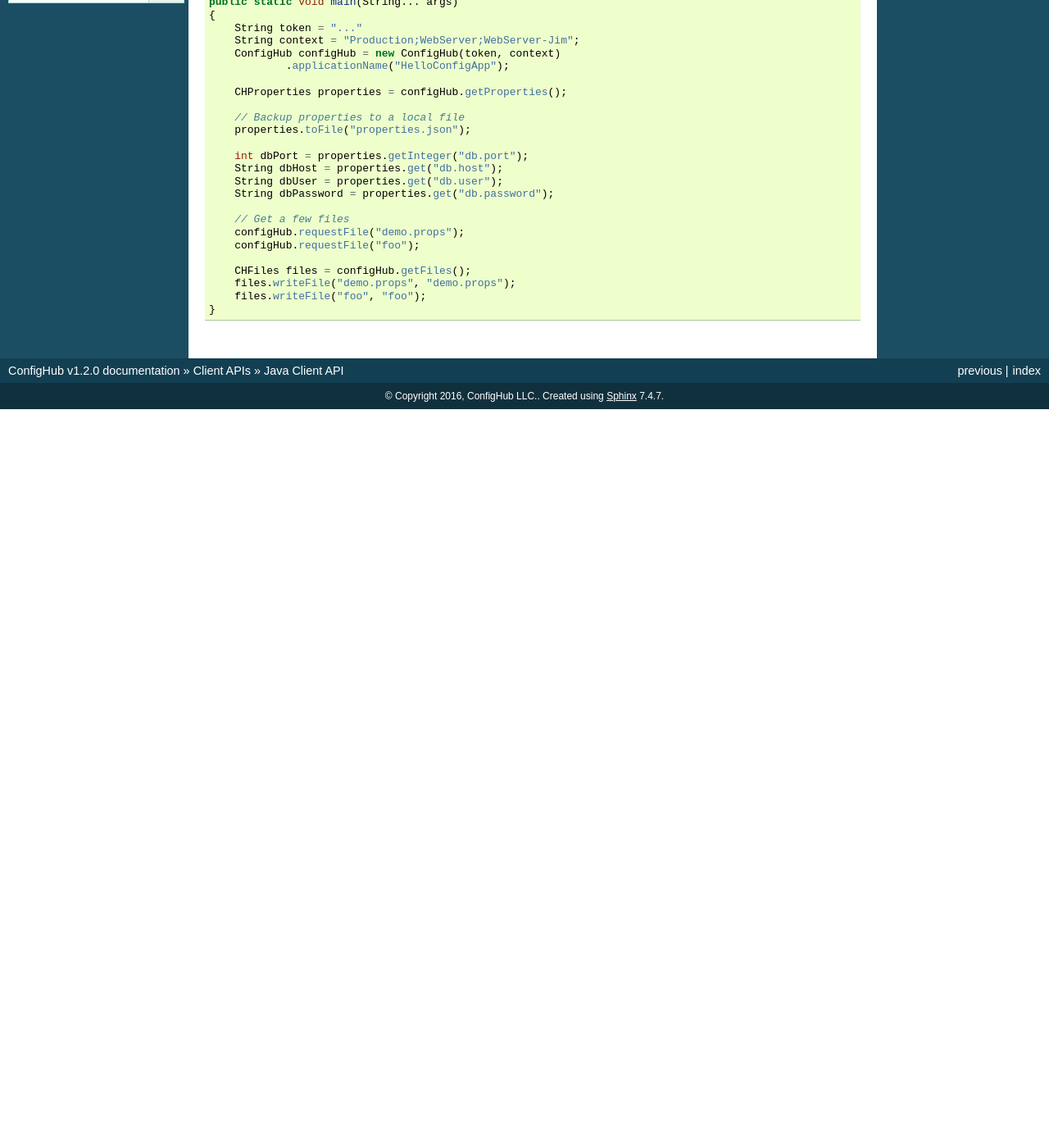
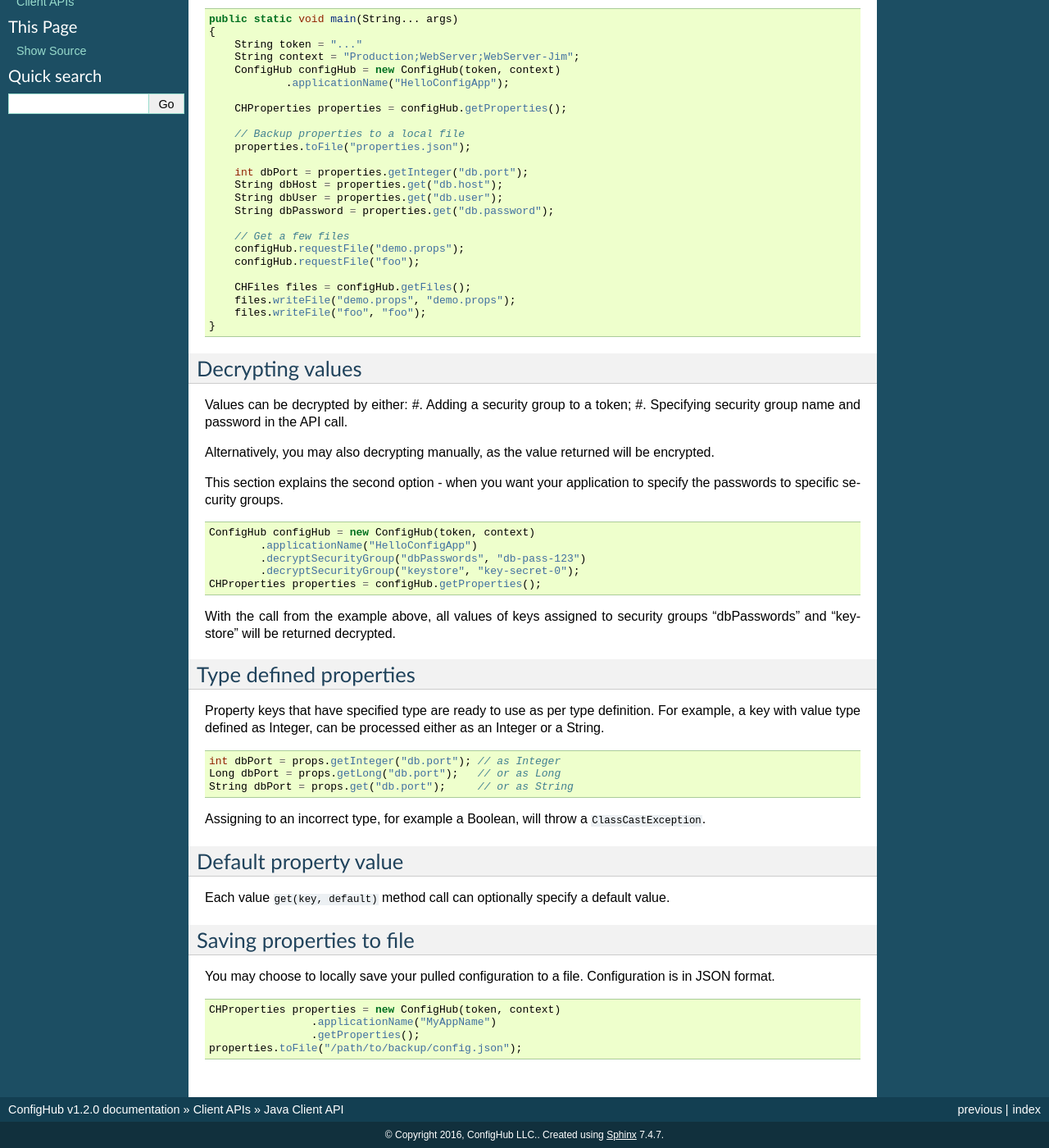
Before and after one commit to ConfigHubPub/Docs, a Sphinx documentation site: the page built from documentation/pages/client/java.rst, in a window 1280 px wide and 1400 px high, scrolled down 213 px. Shown: the whole window at 82% size. Built offline with Sphinx 7.4.7, drawn with Linux system fonts in a browser that asks for light colours; before the commit the page ends 900 px from its top, so only the background shows below that; some of the changed text lies outside the part shown.

```diff
--- a/documentation/pages/client/java.rst
+++ b/documentation/pages/client/java.rst
@@ -37,3 +38,62 @@ Java API provides full interface for configuration pull. In addition it adds sev
         files.writeFile("demo.props", "demo.props");
         files.writeFile("foo", "foo");
     }
+
+
+Decrypting values
+-----------------
+
+Values can be decrypted by either:
+#. Adding a security group to a token;
+#. Specifying security group name and password in the API call.
+
+Alternatively, you may also decrypting manually, as the value returned will be encrypted.
+
+This section explains the second option - when you want your application to specify the passwords to
+specific security groups.
+
+.. code-block:: java
+
+    ConfigHub configHub = new ConfigHub(token, context)
+            .applicationName("HelloConfigApp")
+            .decryptSecurityGroup("dbPasswords", "db-pass-123")
+            .decryptSecurityGroup("keystore", "key-secret-0");
+    CHProperties properties = configHub.getProperties();
+
+
+With the call from the example above, all values of keys assigned to security groups "dbPasswords" and
+"keystore" will be returned decrypted.
+
+
+Type defined properties
+-----------------------
+
+Property keys that have specified type are ready to use as per type definition. For example, a key with
+value type defined as Integer, can be processed either as an Integer or a String.
+
+.. code-block:: java
+
+    int dbPort = props.getInteger("db.port"); // as Integer
+    Long dbPort = props.getLong("db.port");   // or as Long
+    String dbPort = props.get("db.port");     // or as String
+
+Assigning to an incorrect type, for example a Boolean, will throw a ``ClassCastException``.
+
+
+Default property value
+----------------------
+
+Each value ``get(key, default)`` method call can optionally specify a default value.
+
+
+Saving properties to file
+-------------------------
+
+You may choose to locally save your pulled configuration to a file. Configuration is in JSON format.
+
+.. code-block:: java
+
+    CHProperties properties = new ConfigHub(token, context)
+                    .applicationName("MyAppName")
+                    .getProperties();
+    properties.toFile("/path/to/backup/config.json");
```
Also changed, not shown: other parts of documentation/pages/client/java.rst (+2 -1 lines).
